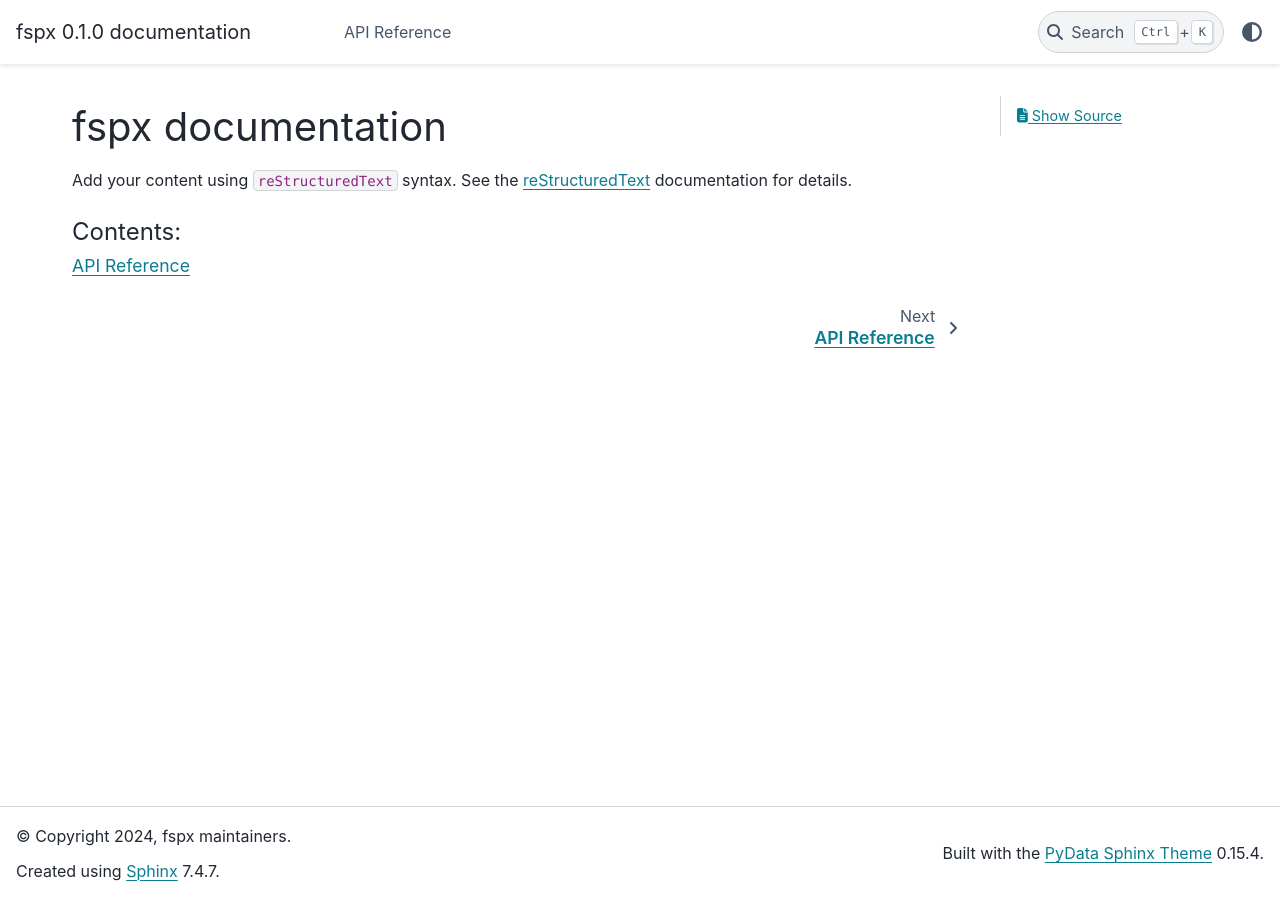
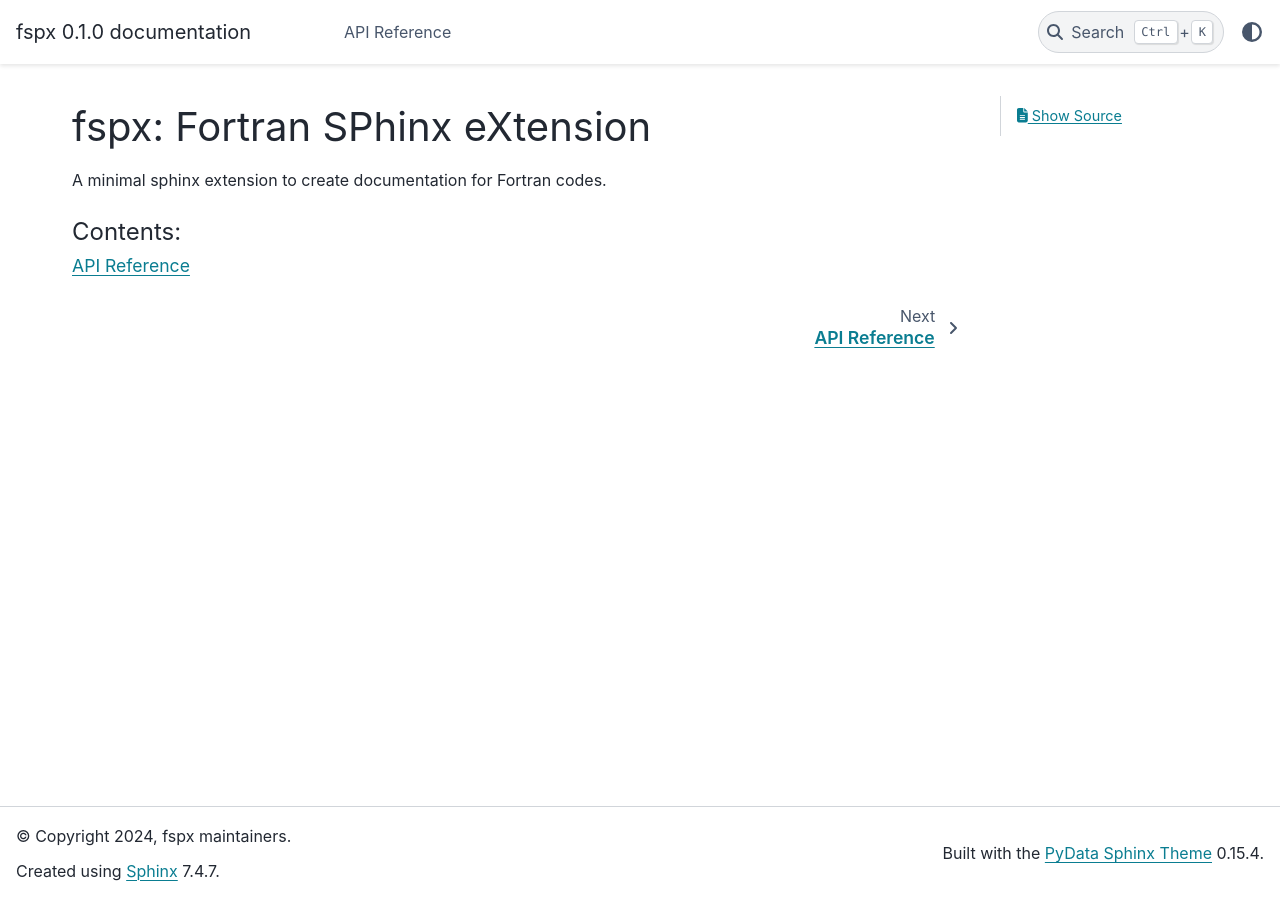
Before and after one commit to MilanSkocic/fspx, a Sphinx documentation site: the page built from docs/index.rst, in a window 1280 px wide. Built offline with Sphinx 7.4.7 and the PyData theme 0.15.4, drawn with Linux system fonts in a browser that asks for light colours; pages that are not in the unit, such as notebooks, are missing from menus.

Commit message:
welcome page

```diff
--- a/docs/index.rst
+++ b/docs/index.rst
@@ -3,12 +3,10 @@
    You can adapt this file completely to your liking, but it should at least
    contain the root `toctree` directive.
 
-fspx documentation
-==================
+fspx: Fortran SPhinx eXtension
+==============================
 
-Add your content using ``reStructuredText`` syntax. See the
-`reStructuredText <https://www.sphinx-doc.org/en/master/usage/restructuredtext/index.html>`_
-documentation for details.
+A minimal sphinx extension to create documentation for Fortran codes.
 
 
 .. toctree::
```
